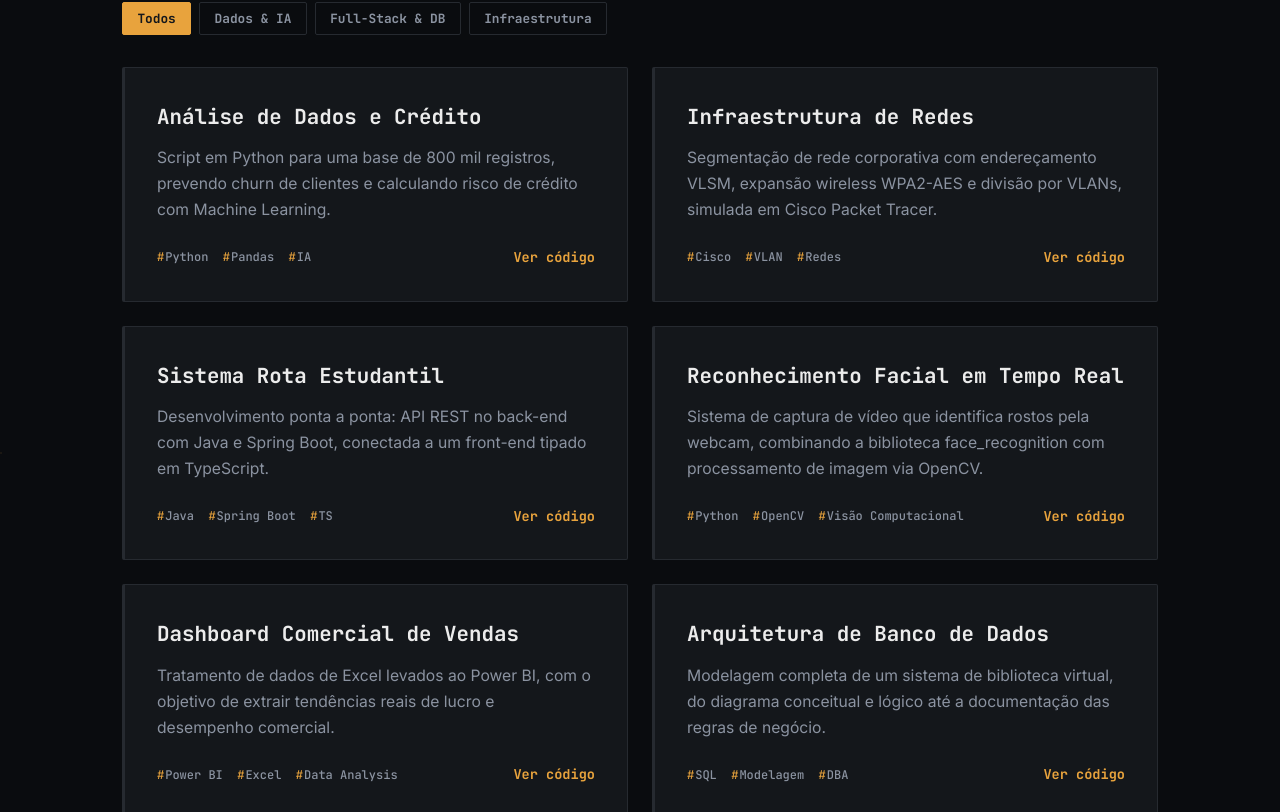
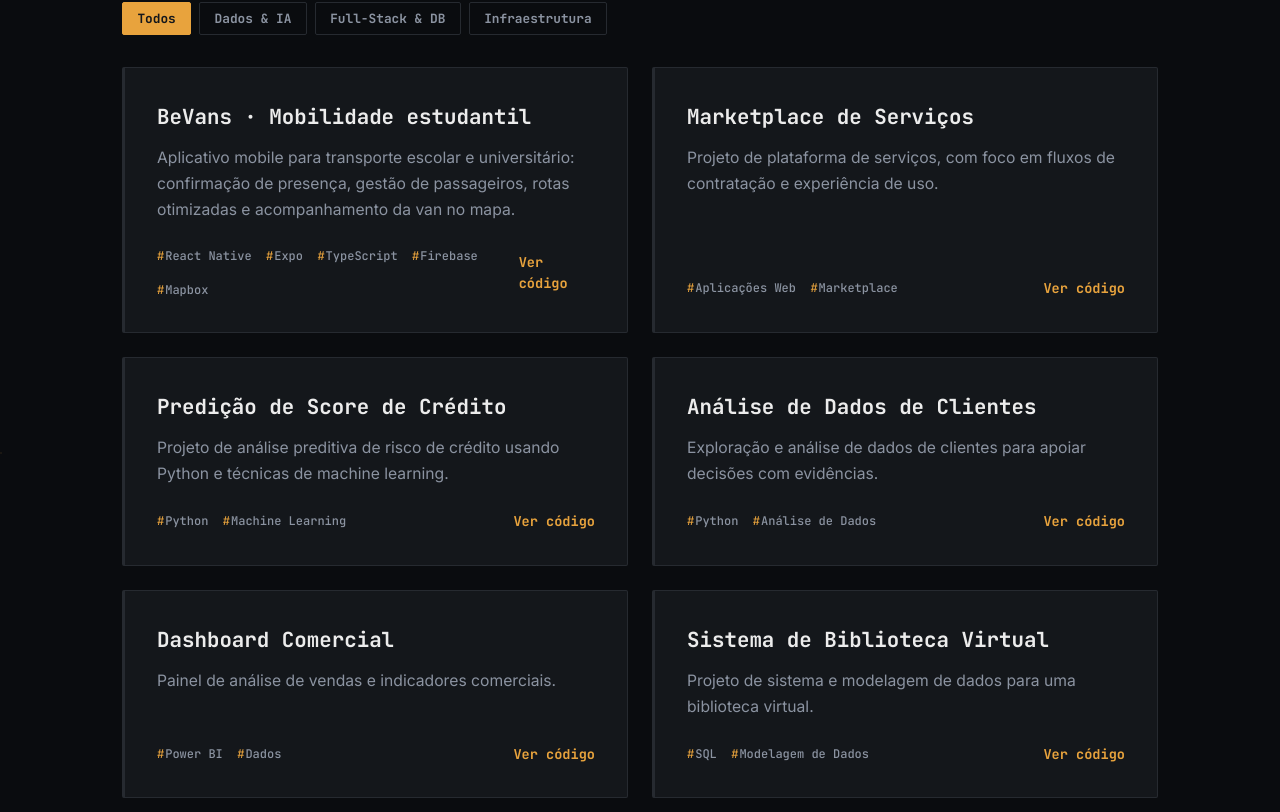
Before and after one commit to pethersonzada/petherson-dev, a Next.js app: page / in a window 1280 px wide. Shown: the part 1148-1960 px from the top of the page. Built offline with nearby package versions, Linux system fonts and the light colour scheme.

Commit message:
feat(portfolio): redesign and showcase BeVans and GitHub projects

```diff
--- a/src/app/data/projetos.js
+++ b/src/app/data/projetos.js
@@ -1,50 +1,11 @@
 export const projetosData = [
-  {
-    id: 'credit',
-    titulo: 'Análise de Dados e Crédito',
-    descricao: 'Script em Python para uma base de 800 mil registros, prevendo churn de clientes e calculando risco de crédito com Machine Learning.',
-    categoria: 'dados',
-    techs: ['Python', 'Pandas', 'IA'],
-    link: 'https://github.com/pethersonzada/credit-score-predictor-IA'
-  },
-  {
-    id: 'rede',
-    titulo: 'Infraestrutura de Redes',
-    descricao: 'Segmentação de rede corporativa com endereçamento VLSM, expansão wireless WPA2-AES e divisão por VLANs, simulada em Cisco Packet Tracer.',
-    categoria: 'infra',
-    techs: ['Cisco', 'VLAN', 'Redes'],
-    link: 'https://github.com/pethersonzada/rede-corporativa-infraestrutura'
-  },
-  {
-    id: 'rota',
-    titulo: 'Sistema Rota Estudantil',
-    descricao: 'Desenvolvimento ponta a ponta: API REST no back-end com Java e Spring Boot, conectada a um front-end tipado em TypeScript.',
-    categoria: 'fullstack',
-    techs: ['Java', 'Spring Boot', 'TS'],
-    link: 'https://github.com/pethersonzada/rota-estudantil-backend'
-  },
-  {
-    id: 'face',
-    titulo: 'Reconhecimento Facial em Tempo Real',
-    descricao: 'Sistema de captura de vídeo que identifica rostos pela webcam, combinando a biblioteca face_recognition com processamento de imagem via OpenCV.',
-    categoria: 'dados',
-    techs: ['Python', 'OpenCV', 'Visão Computacional'],
-    link: 'https://github.com/pethersonzada/face-capture'
-  },
-  {
-    id: 'dashboard',
-    titulo: 'Dashboard Comercial de Vendas',
-    descricao: 'Tratamento de dados de Excel levados ao Power BI, com o objetivo de extrair tendências reais de lucro e desempenho comercial.',
-    categoria: 'dados',
-    techs: ['Power BI', 'Excel', 'Data Analysis'],
-    link: 'https://github.com/pethersonzada/dashboard-comercial'
-  },
-  {
-    id: 'db',
-    titulo: 'Arquitetura de Banco de Dados',
-    descricao: 'Modelagem completa de um sistema de biblioteca virtual, do diagrama conceitual e lógico até a documentação das regras de negócio.',
-    categoria: 'fullstack',
-    techs: ['SQL', 'Modelagem', 'DBA'],
-    link: 'https://github.com/pethersonzada/sistema-biblioteca-virtual'
-  }
+  { id:'bevans', titulo:'BeVans · Mobilidade estudantil', descricao:'Aplicativo mobile para transporte escolar e universitário: confirmação de presença, gestão de passageiros, rotas otimizadas e acompanhamento da van no mapa.', categoria:'fullstack', destaque:true, techs:['React Native','Expo','TypeScript','Firebase','Mapbox'], link:'https://github.com/pethersonzada/bevans-frontend' },
+  { id:'marketplace', titulo:'Marketplace de Serviços', descricao:'Projeto de plataforma de serviços, com foco em fluxos de contratação e experiência de uso.', categoria:'fullstack', techs:['Aplicações Web','Marketplace'], link:'https://github.com/pethersonzada/marketplace-services' },
+  { id:'credito', titulo:'Predição de Score de Crédito', descricao:'Projeto de análise preditiva de risco de crédito usando Python e técnicas de machine learning.', categoria:'dados', techs:['Python','Machine Learning'], link:'https://github.com/pethersonzada/credit-score-predictor-IA' },
+  { id:'clientes', titulo:'Análise de Dados de Clientes', descricao:'Exploração e análise de dados de clientes para apoiar decisões com evidências.', categoria:'dados', techs:['Python','Análise de Dados'], link:'https://github.com/pethersonzada/client-data-analysis' },
+  { id:'dashboard', titulo:'Dashboard Comercial', descricao:'Painel de análise de vendas e indicadores comerciais.', categoria:'dados', techs:['Power BI','Dados'], link:'https://github.com/pethersonzada/dashboard-comercial' },
+  { id:'biblioteca', titulo:'Sistema de Biblioteca Virtual', descricao:'Projeto de sistema e modelagem de dados para uma biblioteca virtual.', categoria:'fullstack', techs:['SQL','Modelagem de Dados'], link:'https://github.com/pethersonzada/sistema-biblioteca-virtual' },
+  { id:'vought', titulo:'Vought Connect', descricao:'Projeto de aplicação web com foco em interface e experiência de navegação.', categoria:'fullstack', techs:['Web','Interface'], link:'https://github.com/pethersonzada/vought-connect' },
+  { id:'face', titulo:'Captura Facial', descricao:'Experimento de captura e processamento de imagens de rostos com Python.', categoria:'dados', techs:['Python','Visão Computacional'], link:'https://github.com/pethersonzada/face-capture' },
+  { id:'automacao', titulo:'Automação com Python', descricao:'Automação de tarefas repetitivas usando scripts Python.', categoria:'infra', techs:['Python','Automação'], link:'https://github.com/pethersonzada/py-auto-entry' }
 ];
```
